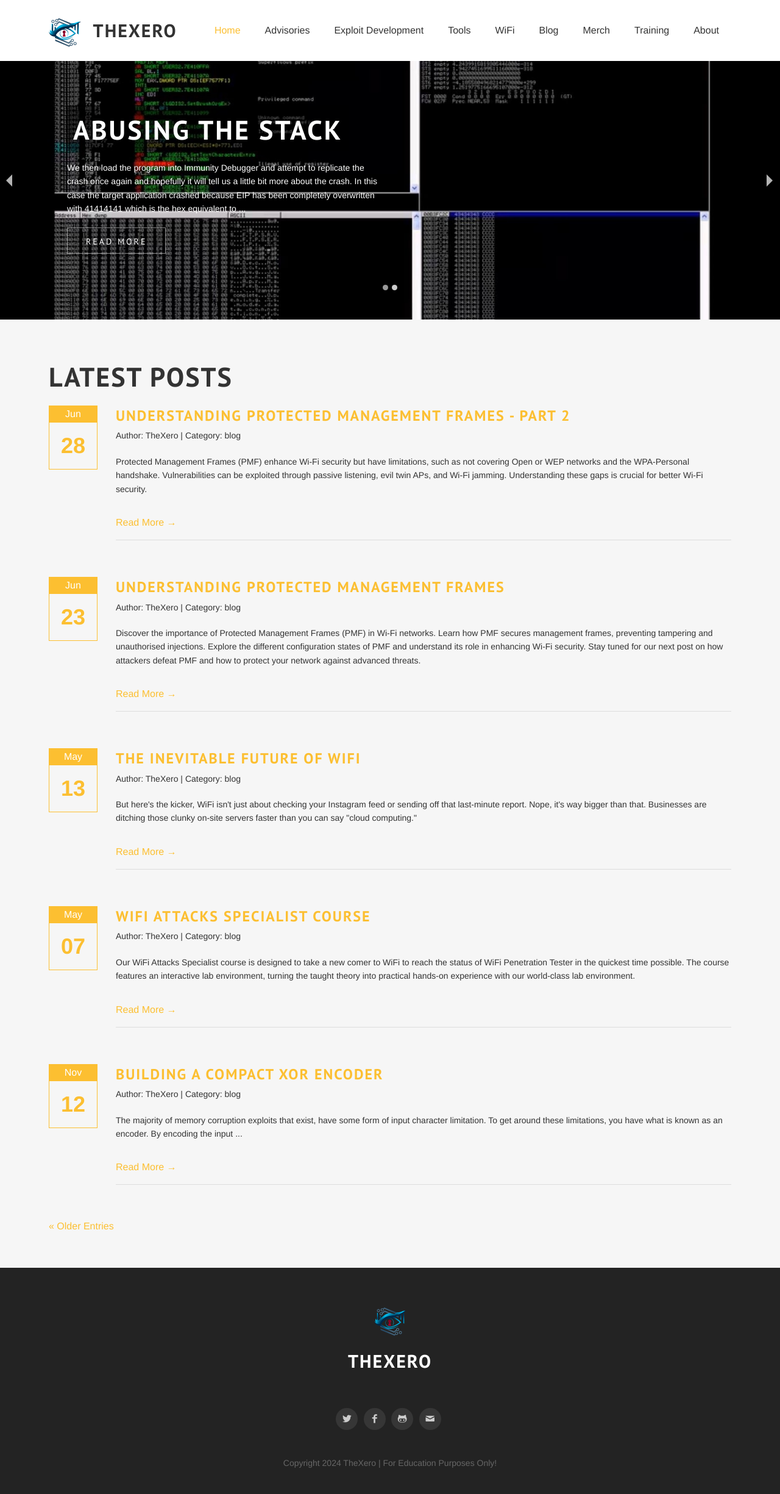
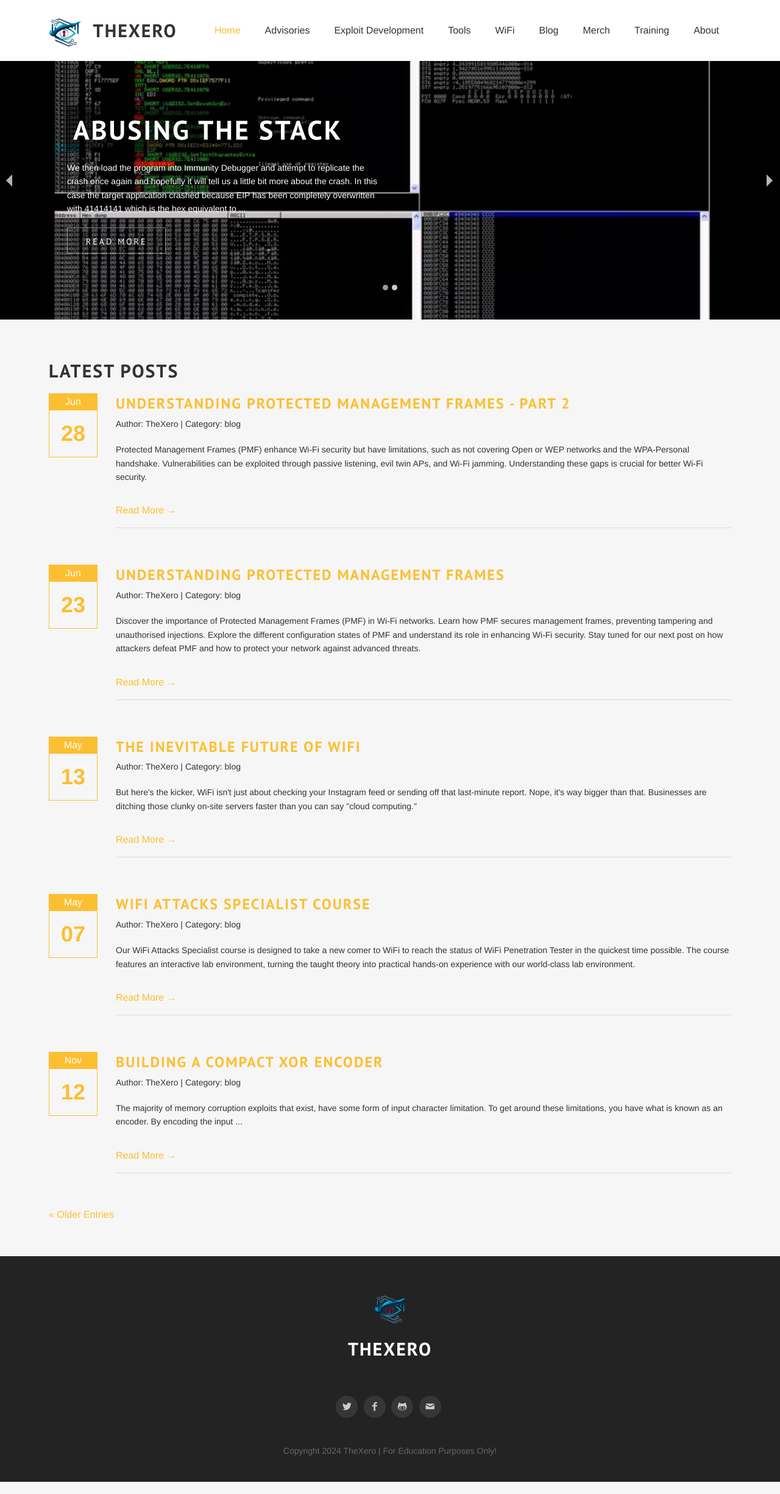
Before and after one commit to thexerocouk/thexerocouk.github.io, a Jekyll site: the page built from index.html, in a window 1280 px wide. Shown: the whole page at 61% size. Built offline with Jekyll 4.4.1, drawn with Linux system fonts in a browser that asks for light colours; some web fonts are replaced.

```diff
--- a/index.html
+++ b/index.html
@@ -11,7 +11,7 @@ image: /images/logo.png
 <div class='full'>
   <div class='row'>
    <div id="home">
-    <h1>Latest Posts</h1>
+    <h2>Latest Posts</h2>
      <div class="posts">
       {% for post in site.posts limit:5%}
       <article class="post">
```
